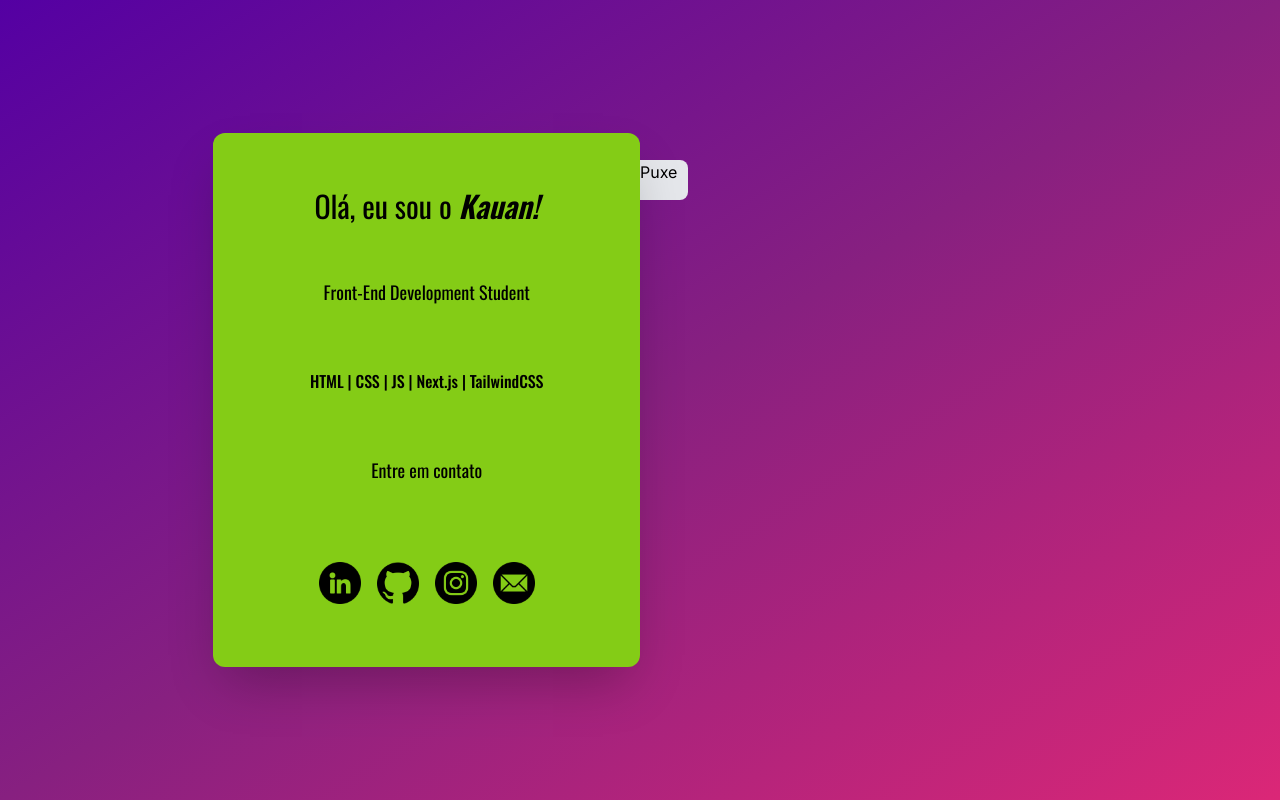
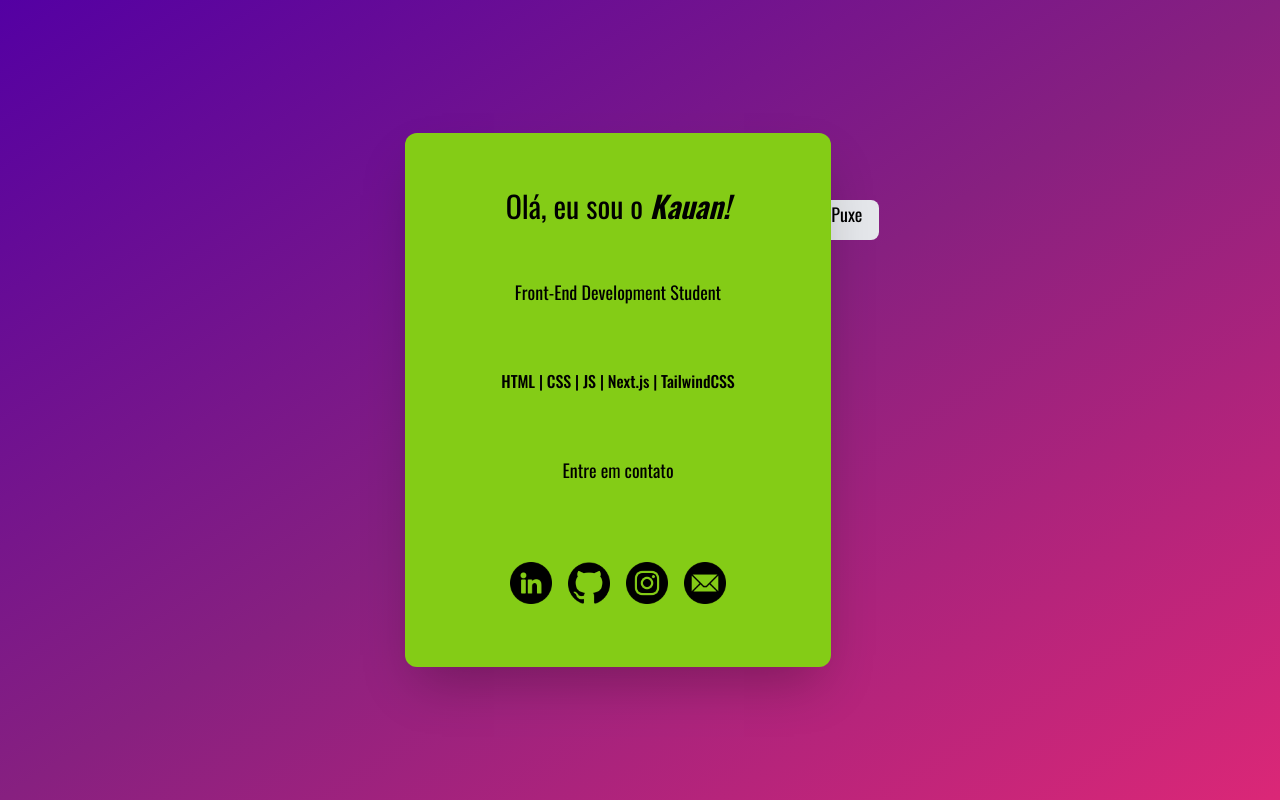
Before and after one commit to KauanMoreiraDev/portfolio, a Next.js app: page / in a window 1280 px wide. Built offline with nearby package versions, Linux system fonts and the light colour scheme; a web font is replaced by a local one.

Commit message:
align main

```diff
--- a/src/app/page.tsx
+++ b/src/app/page.tsx
@@ -30,10 +30,7 @@ const contato = [{
 
 export default function Home() {
   return (
-    <main className="bg-gradient-to-br from-primary via-secoundary to-pink-600 h-screen e w-screen flex flex-row-reverse items-center justify-center">
-      <div className="w-1/3 h-3/5">
-        <div className="bg-gray-200 flex justify-start w-12 h-10 -ml-1 rounded-r-lg hover:w-32 group">Puxe <span className="hidden group-hover:block ml-1 transition duration-1000"><Link href={curriculo} target="_blank">Currículo</Link></span></div>
-      </div>
+    <main className="bg-gradient-to-br from-primary via-secoundary to-pink-600 h-screen e w-screen flex items-center justify-center">
       <div className="m-1 p-2 z-10 bg-lime-500 rounded-xl text-center flex flex-col flex-nowrap justify-evenly shadow-2xl w-1/3 h-2/3 max-sm:w-3/5 max-md:w-1/3 max-lg:w-1/3">
         <h1 className="font-Oswald text-3xl">Olá, eu sou o <span className="italic font-semibold">Kauan!</span></h1>
         <h2 className="p-2 font-Oswald font-Regular text-lg">Front-End Development Student</h2>
@@ -46,6 +43,9 @@ export default function Home() {
           ))}
         </div>
       </div>
+      <div className="h-1/2">
+        <div className="bg-gray-200 flex font-Oswald text-lg w-12 h-10 -ml-1 rounded-r-lg group">Puxe <span className="hidden group-hover:block ml-1 transition duration-1000 bg-gray-200 rounded-r-lg"><Link href={curriculo} target="_blank" className=" font-Oswald font-semibold text-lg hover:underline hover:text-primary pr-2">Currículo</Link></span></div>
+      </div>
     </main>
   );
 }
```
